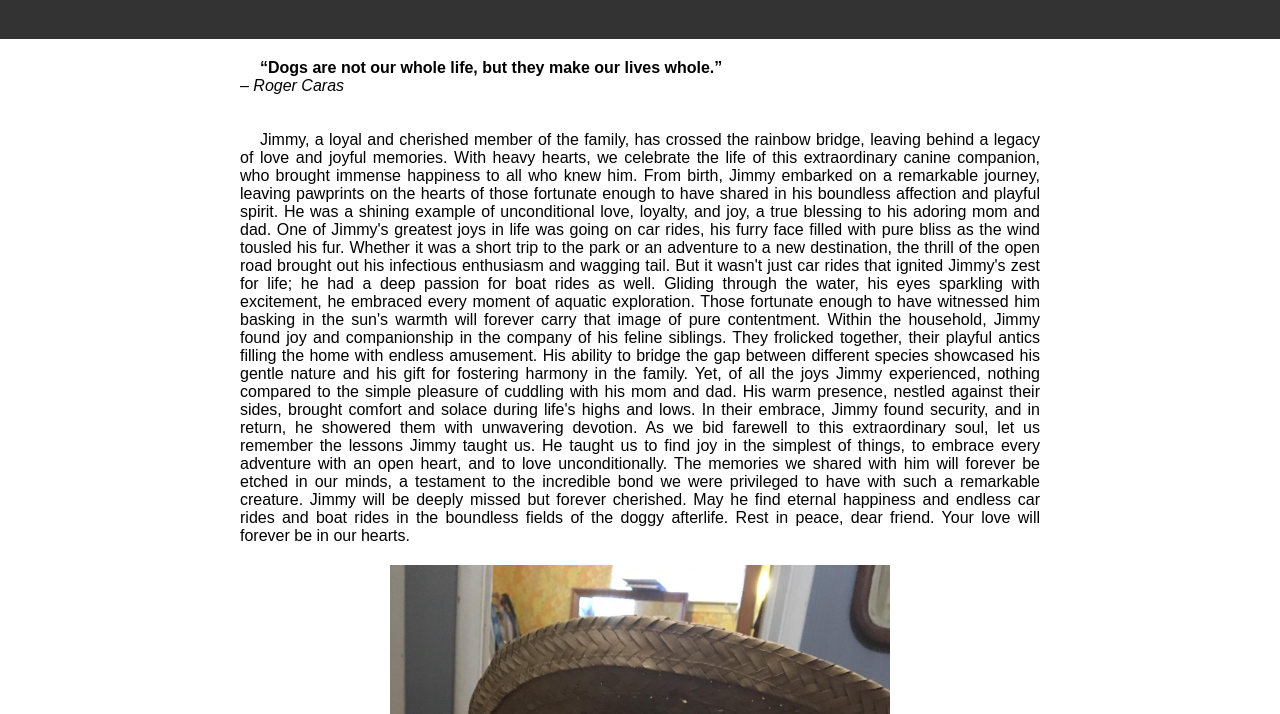
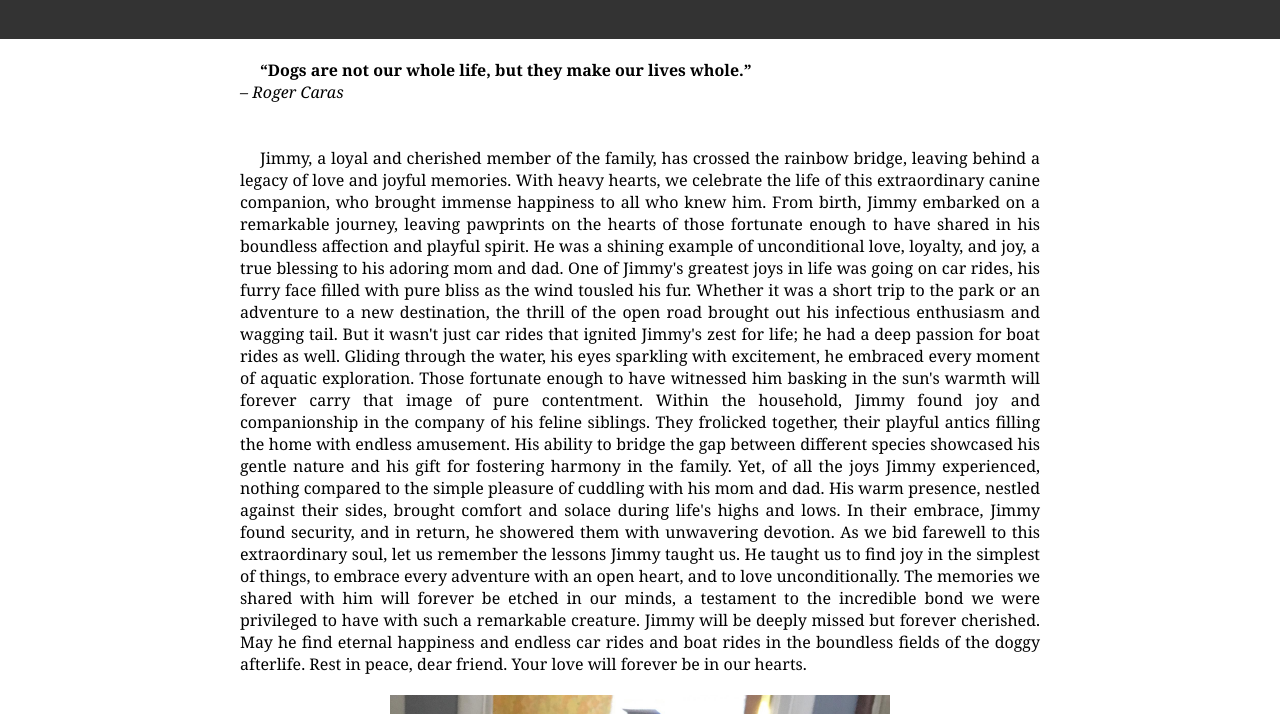
Before and after one commit to JVsGH/LoveForJimmy, a plain HTML site: page index.html in a window 1280 px wide. Shown: the part 86-800 px from the top of the page. Drawn offline with Linux system fonts and the light colour scheme.

Commit message:
Update index.html

```diff
--- a/index.html
+++ b/index.html
@@ -7,7 +7,7 @@
   <link rel="stylesheet" href="https://cdnjs.cloudflare.com/ajax/libs/font-awesome/5.15.3/css/all.min.css">
   <style>
     body {
-      font-family: Arial, sans-serif;
+      font-family: Georgia, 'Times New Roman', Times, serif;
       margin: 0;
       padding: 0;
     }
@@ -89,7 +89,7 @@
 </head>
 <body>
   <header>
-    <h1 style="font-family: Garamond";>In Loving Memory of Jimmy &#128147 &#128054</h1>
+    <h1 style="font-family: Garamond;">In Loving Memory of Jimmy &#128147 &#128054</h1>
   </header>
 
   <div id="content">
```
